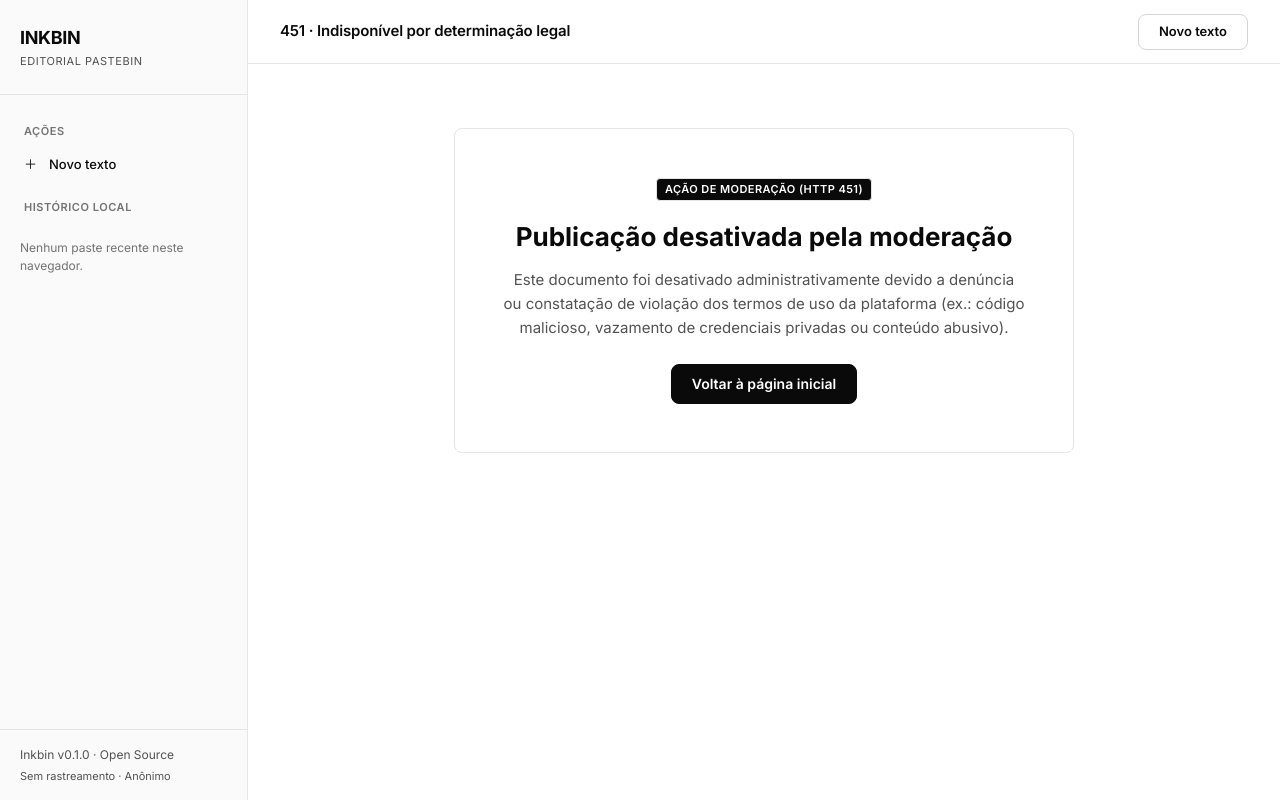
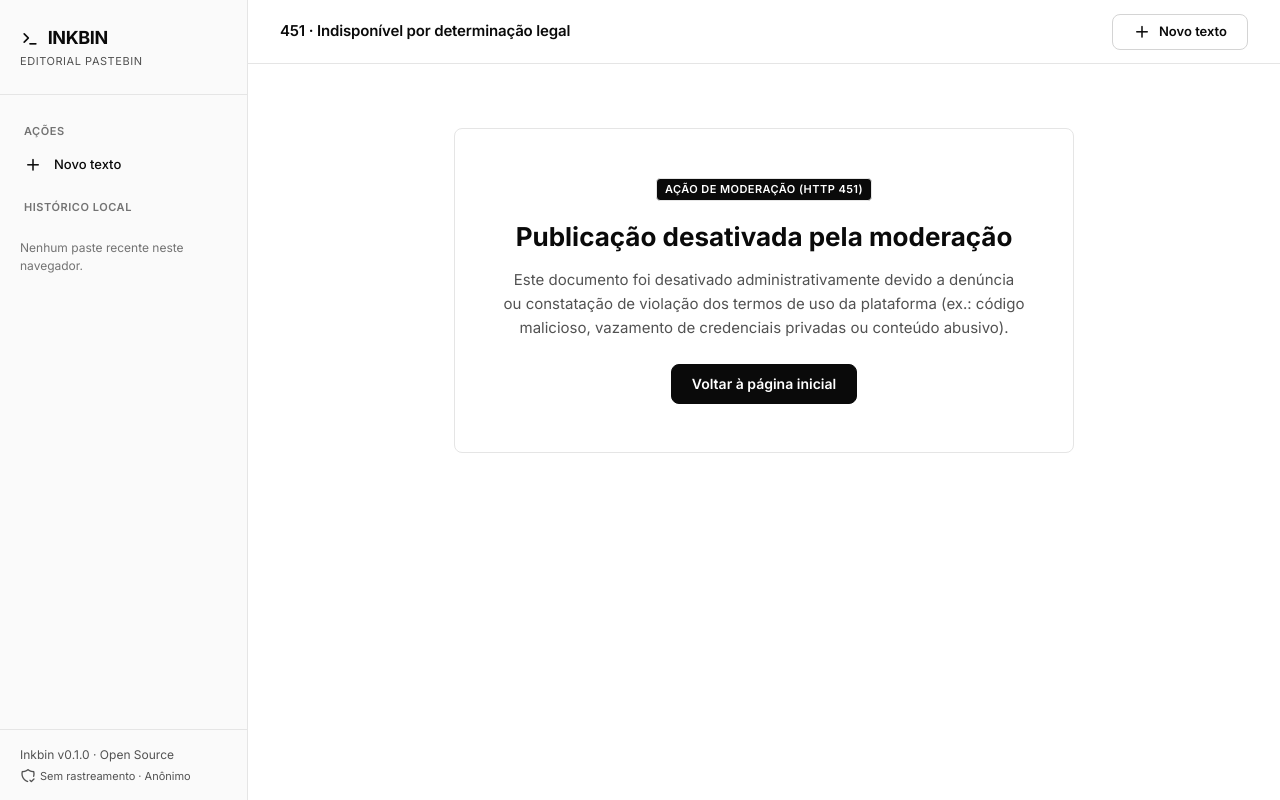
Before and after one commit to gugaucb/inkbin, a FastAPI app: template src/inkbin/templates/451.html in a window 1280 px wide. Run offline with FastAPI, Linux system fonts and the light colour scheme; the template is opened without the code that fills it, so the values that code supplies are empty; some libraries are stand-ins or nearby versions.

Commit message:
feat(ui): add Tabler Icons to sidebar, topbar, and history list (#02)

```diff
--- a/src/inkbin/static/css/ink-editorial.css
+++ b/src/inkbin/static/css/ink-editorial.css
@@ -480,6 +480,9 @@ i.ti, [class^="ti-"], [class*=" ti-"] {
   overflow: hidden;
   text-overflow: ellipsis;
   white-space: nowrap;
+  display: flex;
+  align-items: center;
+  gap: var(--space-2);
 }
 
 .history-date {
--- a/src/inkbin/static/js/ink-editor.js
+++ b/src/inkbin/static/js/ink-editor.js
@@ -206,7 +206,7 @@ function renderHistoryList(items) {
 
   container.innerHTML = items.map(item => `
     <a href="/p/${item.slug}" class="history-item">
-      <span class="history-title">${escapeHtml(item.title)}</span>
+      <span class="history-title"><i class="ti ti-file-text icon-sm" aria-hidden="true"></i> <span>${escapeHtml(item.title)}</span></span>
       <span class="history-date">${item.language} · ${new Date(item.created_at).toLocaleDateString('pt-BR')}</span>
     </a>
   `).join('');
--- a/src/inkbin/templates/base.html
+++ b/src/inkbin/templates/base.html
@@ -25,6 +25,7 @@
     <aside class="app-sidebar" aria-label="Navegação da aplicação">
       <div class="sidebar-header">
         <a href="/" class="brand-title">
+          <i class="ti ti-terminal icon-lg" aria-hidden="true"></i>
           <span>INKBIN</span>
         </a>
         <div class="brand-subtitle">Editorial Pastebin</div>
@@ -33,7 +34,7 @@
       <nav class="sidebar-nav">
         <div class="nav-section-title">Ações</div>
         <a href="/" class="nav-link {% if active_page == 'editor' %}active{% endif %}">
-          <span>＋</span>
+          <i class="ti ti-plus" aria-hidden="true"></i>
           <span>Novo texto</span>
         </a>
 
@@ -45,7 +46,10 @@
 
       <div class="sidebar-footer">
         <div>Inkbin v0.1.0 · Open Source</div>
-        <div style="margin-top: 4px; font-size: 11px;">Sem rastreamento · Anônimo</div>
+        <div style="margin-top: 4px; font-size: 11px; display: flex; align-items: center; gap: 4px;">
+          <i class="ti ti-shield-check icon-sm" aria-hidden="true"></i>
+          <span>Sem rastreamento · Anônimo</span>
+        </div>
       </div>
     </aside>
 
@@ -55,7 +59,10 @@
         <h1 class="topbar-title">{% block page_heading %}Nova publicação{% endblock %}</h1>
         <div class="topbar-actions">
           {% block topbar_actions %}
-          <a href="/" class="btn btn-secondary" style="font-size: 13px; height: 36px;">Novo texto</a>
+          <a href="/" class="btn btn-secondary" style="font-size: 13px; height: 36px;">
+            <i class="ti ti-plus" aria-hidden="true"></i>
+            <span>Novo texto</span>
+          </a>
           {% endblock %}
         </div>
       </header>
```
Also changed, not shown: tests/test_web_ui.py (+14 -0 lines), .scratch/tabler-icons-ui/issues/02-sidebar-and-topbar-icons.md, .scratch/tabler-icons-ui/map.md.
